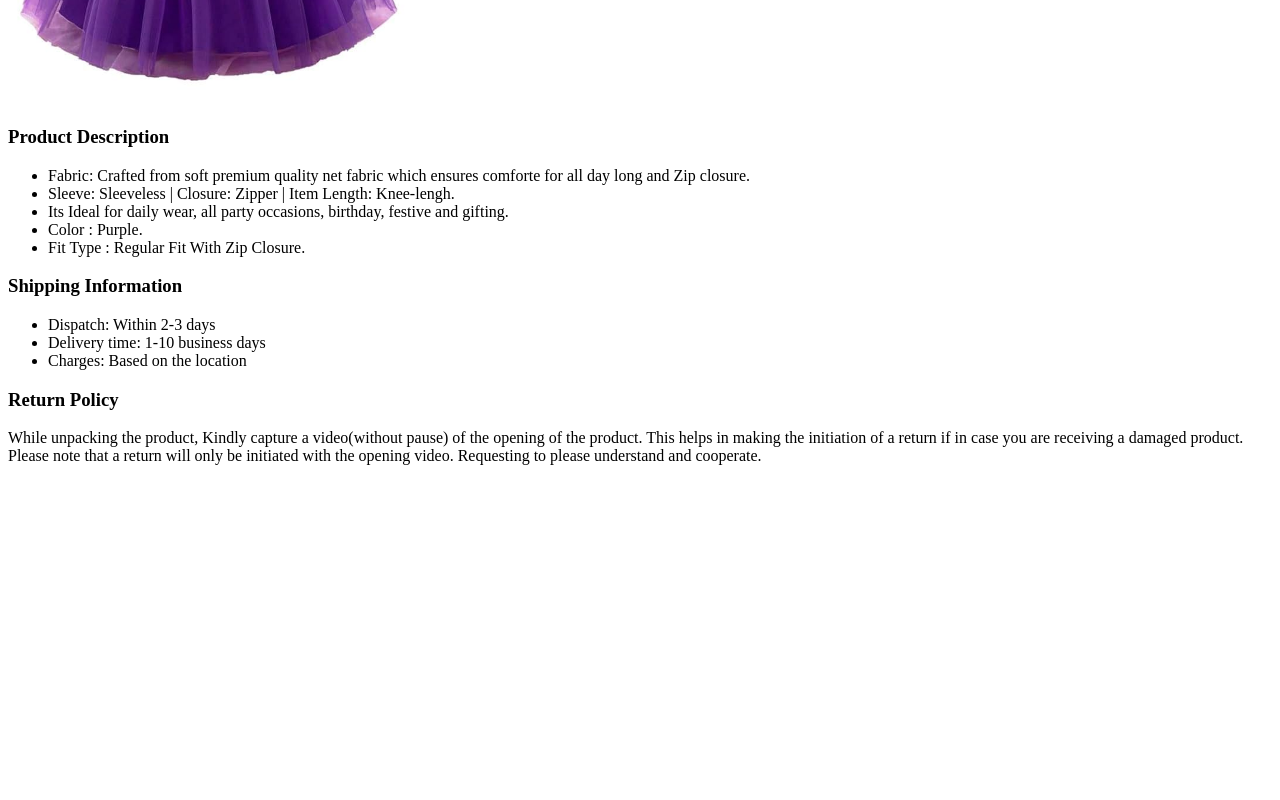
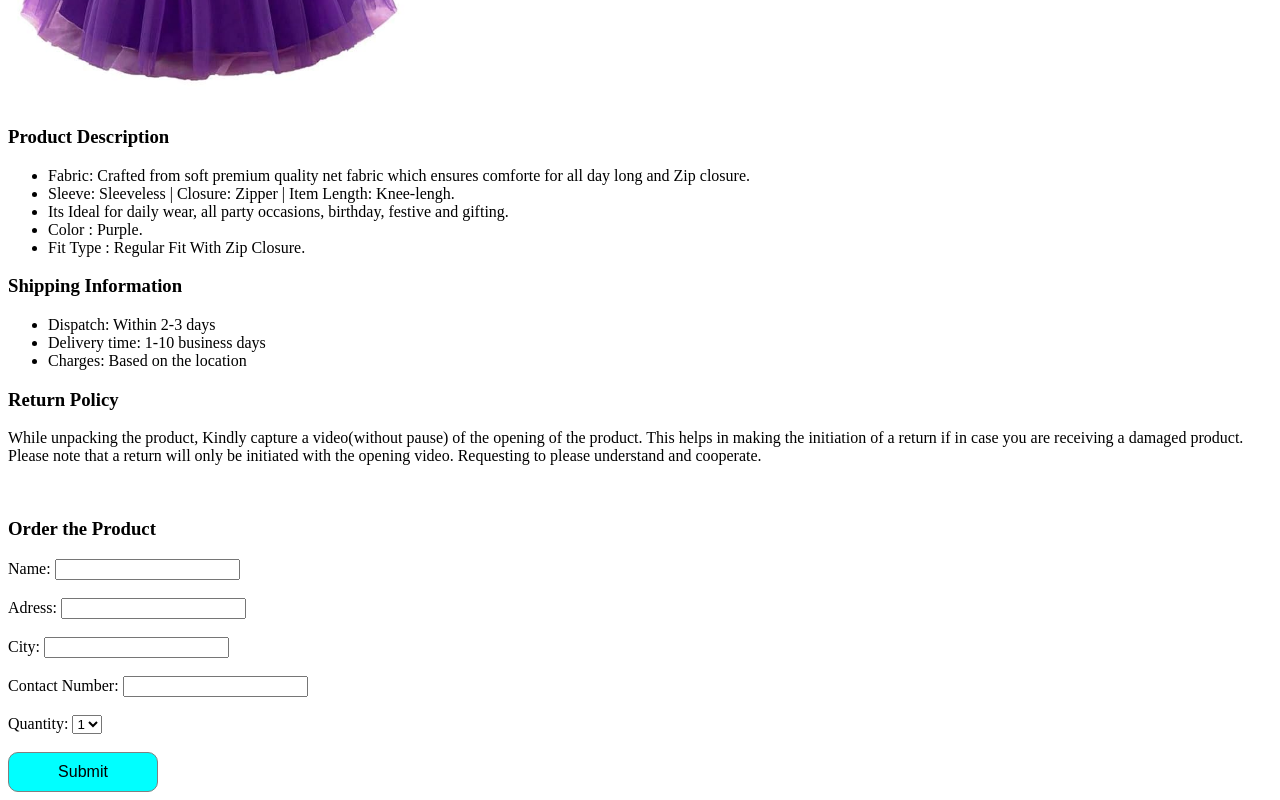
Before and after one commit to SangeethaNachimuthu/html-css-workshop, a plain HTML site: page index.html in a window 1280 px wide. Shown: the part 628-1428 px from the top of the page. Before the commit the page ends 1109 px from the top, so only its background shows below. Drawn offline with Linux system fonts and the light colour scheme.

Commit message:
Updated index.html and styles.css

```diff
--- a/index.html
+++ b/index.html
@@ -37,9 +37,33 @@
                 are receiving a damaged product. Please note that a return will only be initiated
                 with the opening video. Requesting to please understand and cooperate.</p>
 
+            <br>
             <!-- Order Form -->
             <div>
+                <h3>Order the Product</h3>
 
+                <label for="name">Name:</label>
+                <input type="text" id="name">
+                <br><br>
+                <label for="address">Adress:</label>
+                <input type="text" id="address">
+                <br><br>
+                <label for="city">City:</label>
+                <input type="text" id="city">
+                <br><br>
+                <label for="contactNo">Contact Number:</label>
+                <input type="number" id="contactNo">
+                <br><br>
+                <label for="quantity">Quantity:</label>
+                <select>
+                    <option>1</option>
+                    <option>2</option>
+                    <option>3</option>
+                    <option>4</option>
+                    <option>5</option>
+                </select>
+                <br><br>
+                <input type="submit" id="submitBtn" value="Submit">
             </div>
         </body>
     </body>
--- a/styles.css
+++ b/styles.css
@@ -5,3 +5,12 @@
 #productImage {
     height: 400px;
 }
+
+#submitBtn {
+    font-size: medium;
+    background-color: aqua;
+    padding: 10px 20px;
+    width: 150px;
+    border: 1px solid gray;
+    border-radius: 10px;
+}
```
